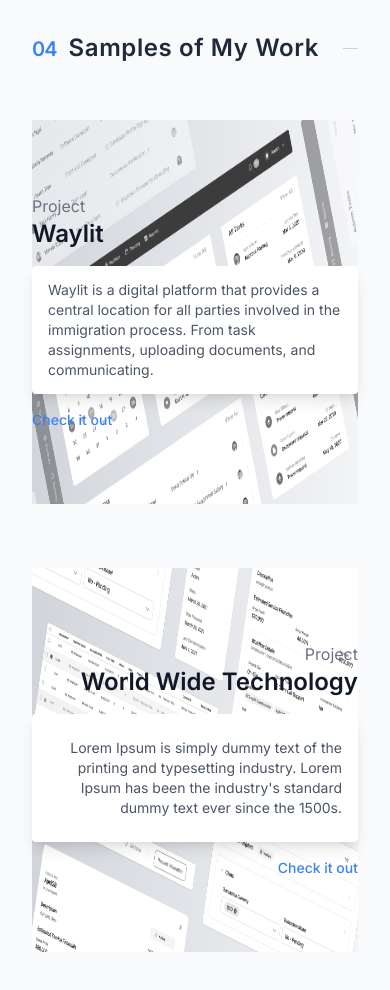
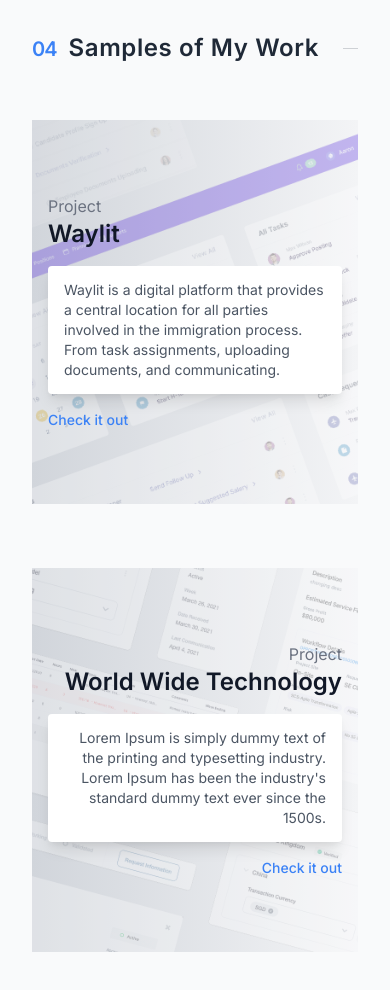
Before and after one commit to dmaixner93/online_resume, a React (Create React App) app: page / in a window 390 px wide. Shown: the part 2580-3570 px from the top of the page. Built offline with nearby package versions, Linux system fonts and the light colour scheme.

Commit message:
Move some components to new dir

```diff
--- a/src/components/JobTabs/JobDescriptionPanel.js
+++ b/src/components/JobTabs/JobDescriptionPanel.js
@@ -1,5 +1,4 @@
 import PropTypes from 'prop-types';
-import Typography from '@material-ui/core/Typography';
 import Box from '@material-ui/core/Box';
 import ProjectTitle from './JobTitle';
 import Spacer from '../Spacer';
--- a/src/components/JobTabs/Jobs.js
+++ b/src/components/JobTabs/Jobs.js
@@ -44,7 +44,10 @@
   });
 
   return (
-    <div className="max-w-3xl bg-transparent h-auto text-gray-600 dark:text-gray-300">
+    <div
+      id="job-tabs"
+      className="max-w-3xl bg-transparent h-auto text-gray-600 dark:text-gray-300"
+    >
       <Tabs
         indicatorColor="secondary"
         textColor="inherit"
--- a/src/components/Projects/ImageColumn.js
+++ b/src/components/Projects/ImageColumn.js
@@ -3,7 +3,7 @@
   const src = require(`../../static/media/${image}`);
   return (
     <div className={`absolute w-auto ${align.opposite} h-full bg-gradient-to-r from-gray-300 to-gray-100 dark:from-gray-800 dark:to-gray-600`}>
-      <img className="w-auto h-full filter grayscale group-hover:filter-none" src={src.default} alt="lights out" />
+      <img className="w-auto h-full object-cover opacity-30 lg:opacity-100 lg:filter lg:grayscale lg:group-hover:filter-none" src={src.default} alt="lights out" />
     </div>
   )
 }
--- a/src/components/Projects/TextColumn.js
+++ b/src/components/Projects/TextColumn.js
@@ -2,7 +2,7 @@
 
 const TextColumn = ({ description, title, align, projectLink, }) => {
   return (
-    <div draggable="false" className={`absolute ${align.position} max-w-lg w-full h-full`}>
+    <div draggable="false" className={`absolute ${align.position} max-w-lg w-full h-full p-4 lg:p-0`}>
       <div className={`relative w-full h-full ${align.flex} flex flex-col ${align.text} justify-center text-gray-500 dark:text-gray-300`}>
         <span className="font-mono text-gray-500 dark:text-gray-300">Project</span>
         <h4 className="font-semibold text-2xl">{title}</h4>
--- /dev/null
+++ b/src/components/home/ProjectCards/Card.js
@@ -0,0 +1,8 @@
+import React from "react";
+import Card from '@material-ui/core/Card';
+
+export default function ProjectCard() {
+  return (
+    <Card />
+  )
+}
--- a/src/components/Projects.js
+++ b/src/components/home/Projects.js
@@ -1,5 +1,5 @@
-import Project from './Projects/Project';
-import projects from '../static/projects';
+import Project from '../Projects/Project';
+import projects from '../../static/projects';
 import { v4 as uuidv4 } from 'uuid';
 import Spacer from '../ components/Spacer';
 import { Link } from 'react-router-dom';
--- a/src/static/projects.js
+++ b/src/static/projects.js
@@ -5,7 +5,7 @@
     "title": "Waylit",
     "description": "Waylit is a digital platform that provides a central location for all parties involved in the immigration process. From task assignments, uploading documents, and communicating.",
     "texhStack": [],
-    "projectLink": "../waylit/Waylit.js",
+    "projectLink": "../waylit",
   },
   {
     "id": 2,
```
